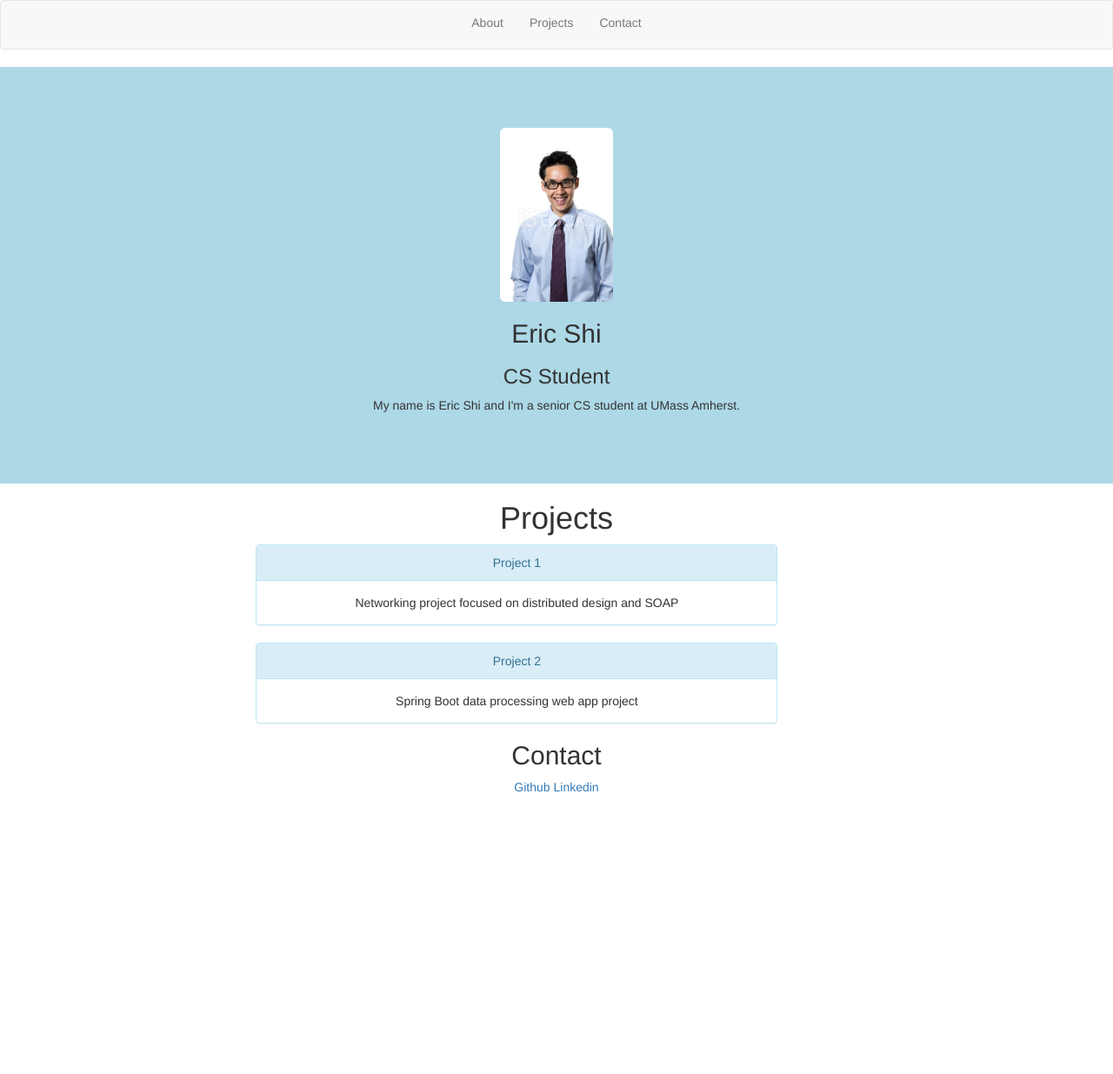
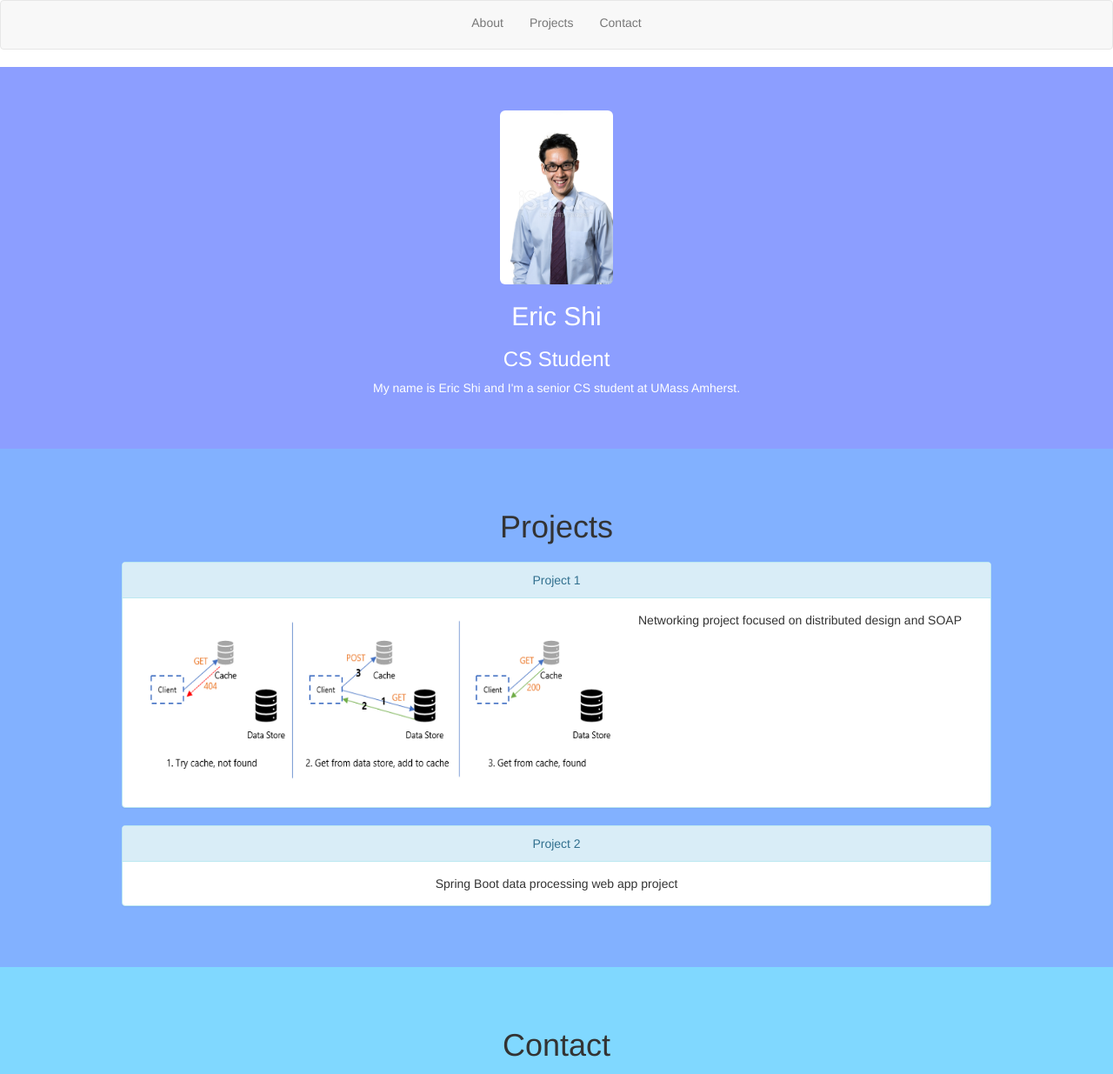
Before and after one commit to eric60/eric60.github.io, a plain HTML site: page index.html in a window 1280 px wide. Shown: the top 1235 px of the page at 87% size. Before the commit the page ends 946 px from the top, so only its background shows below. Drawn offline with nearby package versions, Linux system fonts and the light colour scheme.

Commit message:
Updated styling to use bootstrap container-fluid and added images.

```diff
--- a/index.html
+++ b/index.html
@@ -10,31 +10,32 @@
         <script src="https://ajax.googleapis.com/ajax/libs/jquery/3.4.1/jquery.min.js"></script>
     </head>
     <body>
-    <div class="wrapper">
         <nav class="navbar navbar-default">
             <ul class="nav navbar-nav">
-            <li><a href="#about">About</a></li>
-            <li><a href="#projects">Projects</a></li>
-            <li><a href="#contact">Contact</a></li>
+                <li><a href="#about">About</a></li>
+                <li><a href="#projects">Projects</a></li>
+                <li><a href="#contact">Contact</a></li>
             </ul>
         </nav>
 
-        <div id="about">
-            <div class="container-fluid bg-1 text-center">
-                <img src="self-picture.jpg" class="img-rounded" alt="Profile-picture" width="130" height="200">
-                <h2>Eric Shi</h2>
-                <h3>CS Student</h3>
-                <p>My name is Eric Shi and I'm a senior CS student at UMass Amherst.</p>
-            </div>
+        <div id="about" class="container-fluid bg-1 text-center">
+            <img src="resources/self-picture.jpg" class="img-rounded" alt="Profile-picture" width="130" height="200">
+            <h2>Eric Shi</h2>
+            <h3>CS Student</h3>
+            <p>My name is Eric Shi and I'm a senior CS student at UMass Amherst.</p>
         </div>
 
-        <div id="projects">
+        <div id="projects" class="container-fluid bg-2 text-center">
             <h1>Projects</h1>
             <div class="project-panels">
-                <div class="panel panel-info -flex justify-content-center">
-                  <div class="panel-heading">Project 1</div>
-                  <div class="panel-body">Networking project focused on distributed design and SOAP</div>
+                <div class="panel panel-info">
+                    <div class="panel-heading">Project 1</div>
+                    <div class="panel-body">
+                        <img src="resources/redis-picture.png" class="panel-picture">
+                        <p>Networking project focused on distributed design and SOAP</p>
+                    </div>
                 </div>
+
                 <div class="panel panel-info">
                     <div class="panel-heading">Project 2</div>
                     <div class="panel-body">Spring Boot data processing web app project</div>
@@ -42,11 +43,14 @@
             </div>
         </div>
 
-        <footer id="contact" class="footer">
-            <h2>Contact</h2>
-            <a href="https://github.com/eric60">Github</a>
-            <a href="https://www.linkedin.com/in/ericshi98/">Linkedin</a>
+        <footer id="contact" class="container-fluid bg-3 text-center">
+            <h1>Contact</h1>
+            <a href="https://github.com/eric60" target="_blank">
+                <img src="resources/github-logo.png" class="logo">
+            </a>
+            <a href="https://www.linkedin.com/in/ericshi98/" target="_blank">
+                <img src="resources/LinkedIn-Logo.png" class="logo">
+            </a>
         </footer>
-    </div>
     </body>
 </html>
--- a/style.css
+++ b/style.css
@@ -1,21 +1,28 @@
 body {
     text-align: center;
+    /* padding-bottom: 40px; */
+}
+
+h1 {
+    padding-bottom: 10px;
+}
+
+.container-fluid {
+    padding-top: 50px;
     padding-bottom: 50px;
 }
 
-.container-fluid {
-    padding-top: 70px;
-    padding-bottom: 70px;
+.bg-1 {
+    background-color: #8c9eff;
+    color: white;
 }
 
-.bg-1 {
-    background-color: lightblue;
+.bg-2 {
+    background-color: #82b1ff;
 }
 
-.bg-4 {
-    background-color: #2f2f2f;
-    color: #ffffff;
-    height:5em;
+.bg-3 {
+    background-color: #80d8ff;
 }
 
 .navbar .navbar-nav {
@@ -27,24 +34,32 @@ body {
     text-align: center;
 }
 
-ul {
-    list-style: none;
+.row-fluid {
+    display: flex;
+    justify-content: center;
+ }
+
+ /* Project styling */
+.panel {
+    max-width: 1000px;
+    margin: 0 auto;
 }
 
-.project-panels {
-    margin-left: 23%;
+.panel-picture {
+    width: 40em;
+    height: 15em;
+    float:left;
 }
 
-.panel {
-    max-width: 600px;
-}
-
+/* Image Styling */
 .profile-picture {
     border-radius: 70%;
     width: 30%;
     height: 10%;
 }
-#contact {
-    margin-bottom: 3em;
-    max-height: 2px;
+
+.logo {
+    width: 60px;
+    height: 60px;
+    padding: 10px;
 }
```
Also changed, not shown: resources/LinkedIn-Logo.png (added), resources/github-logo.png (added), resources/redis-picture.png (added), resources/self-picture.jpg (renamed from self-picture.jpg).
